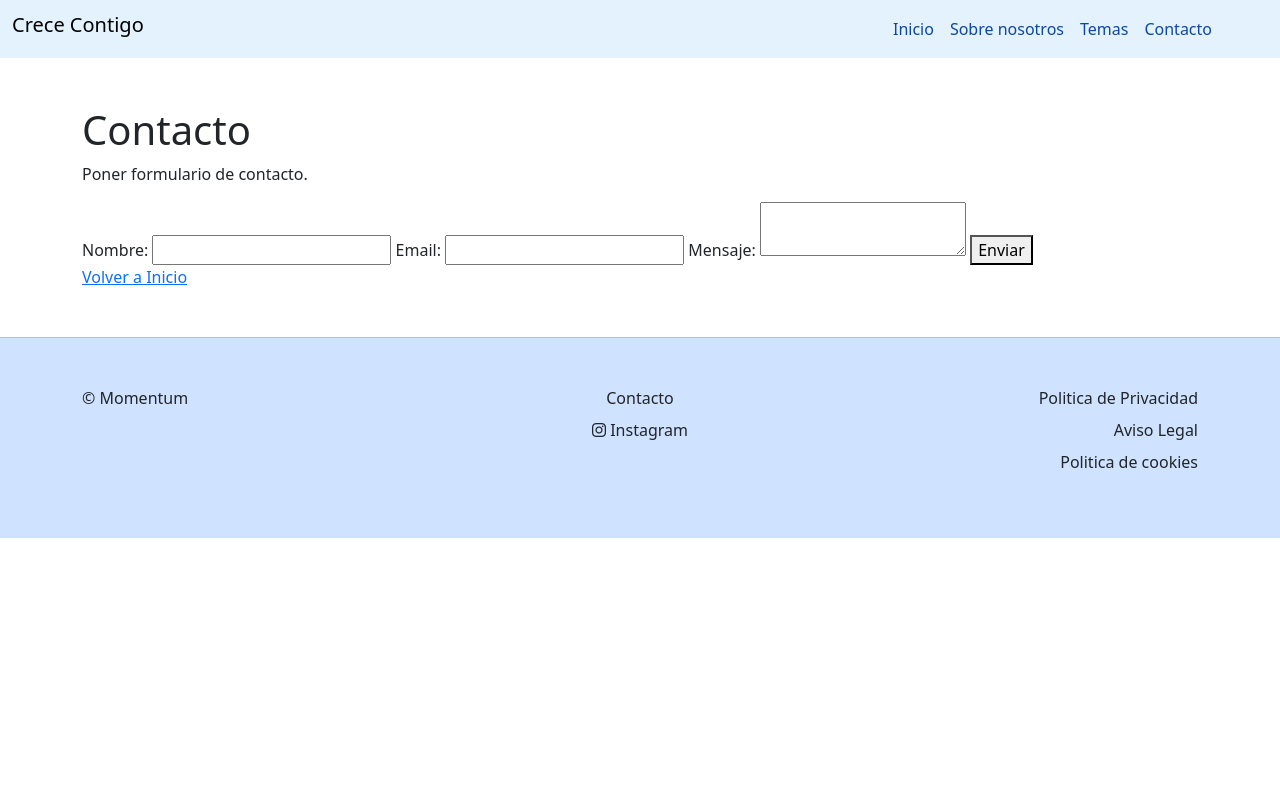
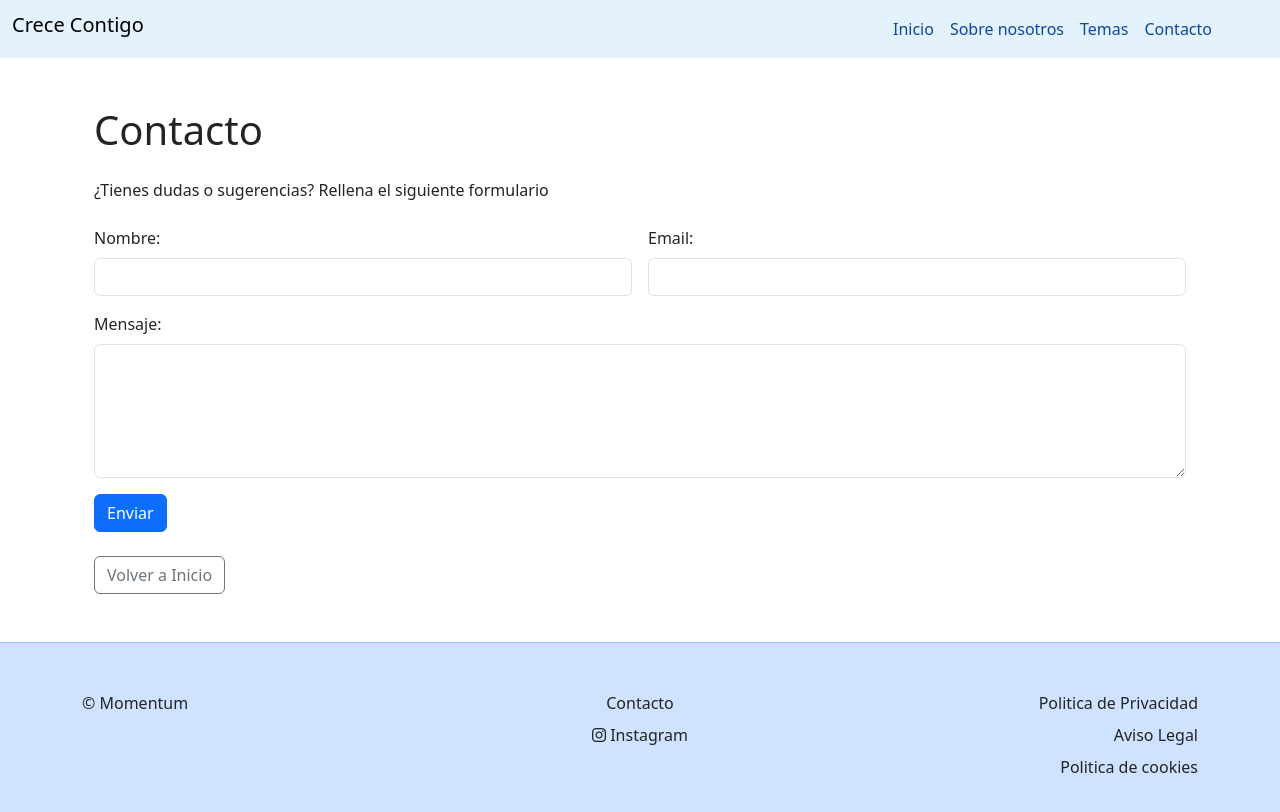
Before and after one commit to gemacast/crece-contigo-astro, an Astro site: page /contact in a window 1280 px wide. Built offline with nearby package versions, Linux system fonts and the light colour scheme; Astro itself is replaced by a stand-in of ours.

Commit message:
Semana 5 - Proyecto Astro finalizado

```diff
--- a/src/components/Header.astro
+++ b/src/components/Header.astro
@@ -8,10 +8,10 @@
                 </button>
                 <div class="collapse navbar-collapse" id="navbarNavAltMarkup">
             <div class="navbar-nav">
-               <a class="nav-link active" aria-current="page" href="#">Inicio</a>
-               <a class="nav-link" href="#">Sobre nosotros</a>
-               <a class="nav-link" href="#">Temas</a>
-               <a class="nav-link" href="#">Contacto</a>
+               <a class="nav-link active" aria-current="page" href="/">Inicio</a>
+               <a class="nav-link" href="/about">Sobre nosotros</a>
+               <a class="nav-link" href="#temas">Temas</a>
+               <a class="nav-link" href="/contact">Contacto</a>
             </div>
                 </div>
             </div>
--- a/src/pages/contact.astro
+++ b/src/pages/contact.astro
@@ -2,19 +2,33 @@
 import Layout from "../layouts/Layout.astro"
 ---
 <Layout>
-    <h1>Contacto</h1>
-    <p>Poner formulario de contacto.</p>
-    <form>
-      <label for="nombre">Nombre:</label>
-      <input type="text" name="nombre" id="nombre" required />
+  <section class="container my-5">
+    <h1 class="mb-4">Contacto</h1>
+    <p class="mb-4">¿Tienes dudas o sugerencias? Rellena el siguiente formulario</p>
 
-      <label for="email">Email:</label>
-      <input type="email" name="email" id="email" required />
+    <form class="row g-3">
 
-      <label for="mensaje">Mensaje:</label>
-      <textarea name="mensaje" id="mensaje" required></textarea>
+      <div class="col-12 col-md-6">
+        <label for="nombre" class="form-label">Nombre:</label>
+        <input type="text" class="form-control" name="nombre" id="nombre" required />
+      </div>
 
-      <button type="submit">Enviar</button>
+      <div class="col-12 col-md-6">
+        <label for="email" class="form-label">Email:</label>
+        <input type="email" class="form-control" name="email" id="email" required />
+      </div>
+
+      <div class="col-12">
+        <label for="mensaje" class="form-label">Mensaje:</label>
+        <textarea name="mensaje" class="form-control" id="mensaje" rows="5" required></textarea>
+      </div>
+
+      <div class="col-12">
+        <button type="submit" class="btn btn-primary">Enviar</button>
+      </div>
     </form>
-    <a href="/">Volver a Inicio</a>
+    <div class="mt-4">
+      <a href="/" class="btn btn-outline-secondary">Volver a Inicio</a>
+    </div>
+  </section>
 </Layout>
--- a/src/pages/index.astro
+++ b/src/pages/index.astro
@@ -26,7 +26,7 @@ import Layout from '../layouts/Layout.astro';
 
 
 		<!--Sección de temas destacados -->
-		<section class="bg-secondary-subtle" >
+		<section class="bg-secondary-subtle" id="temas" >
 			<div class="container py-5">
 				<h2 class="text-center py-4">Descubre tus pilares de crecimiento</h2>
 				<hr class="w-25 mx-auto text-primary mb-5">
```
Also changed, not shown: src/pages/about.astro (+19 -3 lines).
